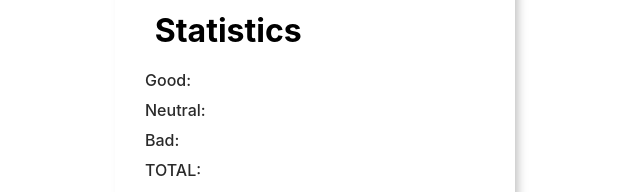
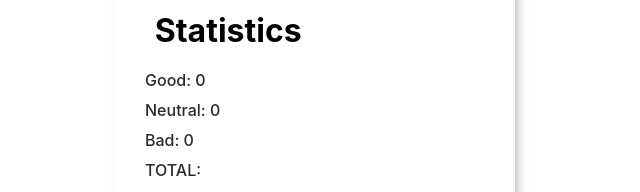
Before and after one commit to JuliaGolban/goit-react-hw-02-feedback, a React (Create React App) app: page / in a window 1280 px wide. Shown: the part 222-414 px from the top of the page, without its empty margins (325-965 px from the left). Built offline with nearby package versions, Linux system fonts and the light colour scheme.

Commit message:
added actions on btn click

```diff
--- a/src/App.jsx
+++ b/src/App.jsx
@@ -4,16 +4,54 @@ import { Reviews } from './components/Reviews/Reviews';
 import { Statistics } from './components/Statistics/Statistics';
 
 export class App extends Component {
-  state = {
-    initionValue: 0,
-  };
+   static defaultProps = {
+        good: 0,
+        neutral: 0,
+        bad: 0,
+        initialValue: 0,
+    };
+
+    state = {
+        good: this.props.good,
+        neutral: this.props.neutral,
+        bad: this.props.bad,
+    }
+
+    handleGoodReviews = () => {
+        this.setState(prevState => ({
+            good: prevState.good +1,
+        }))
+    }
+
+    handleNeutralReviews = () => {
+        this.setState(prevState => ({
+            neutral: prevState.neutral +1,
+        }))
+    }
+
+    handleBadReviews = () => {
+        this.setState(prevState => ({
+            bad: prevState.bad +1,
+        }))
+    }
+
 
   render() {
 
     return (
       <Container>
-        <Reviews></Reviews>
-        <Statistics></Statistics>
+        <Reviews
+          onGoodBtnClick={this.handleGoodReviews}
+          onNeutralBtnClick={this.handleNeutralReviews}
+          onBadBtnClick={this.handleBadReviews}>
+        </Reviews>
+        <Statistics
+          good={this.state.good}
+          neutral={this.state.neutral}
+          bad={this.state.bad}
+          total={this.state.total}
+          positive = {this.state.positive}
+        ></Statistics>
       </Container>
       );
   }
--- a/src/components/Reviews/Reviews.jsx
+++ b/src/components/Reviews/Reviews.jsx
@@ -3,14 +3,14 @@ import { Section } from '../../constants/Section.styled';
 import {Title} from '../../constants/Title.styled'
 import { Wrapper, GoodBtn, NeutralBtn, BadBtn } from './Reviews.styled';
 
-export const Reviews = () => {
+export const Reviews = ({onGoodBtnClick, onNeutralBtnClick, onBadBtnClick}) => {
     return (
             <Section>
                 <Title as='h2' level='l'>Please leave feedback</Title>
                 <Wrapper>
-                    <GoodBtn>Good</GoodBtn>
-                    <NeutralBtn>Neutral</NeutralBtn>
-                    <BadBtn>Bad</BadBtn>
+                    <GoodBtn onClick={onGoodBtnClick}>Good</GoodBtn>
+                    <NeutralBtn onClick={onNeutralBtnClick}>Neutral</NeutralBtn>
+                    <BadBtn onClick={onBadBtnClick}>Bad</BadBtn>
                 </Wrapper>
             </Section>
     );
--- a/src/components/Statistics/Statistics.jsx
+++ b/src/components/Statistics/Statistics.jsx
@@ -1,19 +1,69 @@
 import React from 'react';
+// import React, { Component } from 'react';
 import { Section } from '../../constants/Section.styled';
 import {Title} from '../../constants/Title.styled'
 import { List, Item,ItemGeneral } from './Statistics.styled';
 
-export const Statistics = () => {
+export const Statistics = ({good, neutral, bad, total, positive}) => {
     return (
             <Section>
                 <Title as='h2' level='l'>Statistics</Title>
                 <List>
-                    <Item>Good:</Item>
-                    <Item>Neutral:</Item>
-                    <Item>Bad:</Item>
-                    <ItemGeneral>Total:</ItemGeneral>
-                    <ItemGeneral>Positive feedback:</ItemGeneral>
+                    <Item>Good: {good}</Item>
+                    <Item>Neutral: {neutral}</Item>
+                    <Item>Bad: {bad}</Item>
+                    <ItemGeneral>Total: {total}</ItemGeneral>
+                    <ItemGeneral>Positive feedback: {positive}</ItemGeneral>
                 </List>
             </Section>
     );
 }
+
+// export class Statistics extends Component {
+//     static defaultProps = {
+//         good: 0,
+//         neutral: 0,
+//         bad: 0,
+//         initialValue: 0,
+//     };
+
+//     state = {
+//         good: this.props.good,
+//         neutral: this.props.neutral,
+//         bad: this.props.bad,
+//     }
+
+//     handleGoodReviews = () => {
+//         this.setState(prevState => ({
+//             good: prevState.good +1,
+//         }))
+//     }
+
+//     handleNeutralReviews = () => {
+//         this.setState(prevState => ({
+//             neutral: prevState.neutral +1,
+//         }))
+//     }
+
+//     handleBadReviews = () => {
+//         this.setState(prevState => ({
+//             bad: prevState.bad +1,
+//         }))
+//     }
+
+//     render() {
+//         const { good, neutral, bad } = this.props;
+//         return (
+//             <Section>
+//                 <Title as='h2' level='l'>Statistics</Title>
+//                 <List>
+//                     <Item>Good: {good}</Item>
+//                     <Item>Neutral: {neutral}</Item>
+//                     <Item>Bad: {bad}</Item>
+//                     <ItemGeneral>Total:</ItemGeneral>
+//                     <ItemGeneral>Positive feedback:</ItemGeneral>
+//                 </List>
+//             </Section>
+//         );
+//     }
+// }
```
